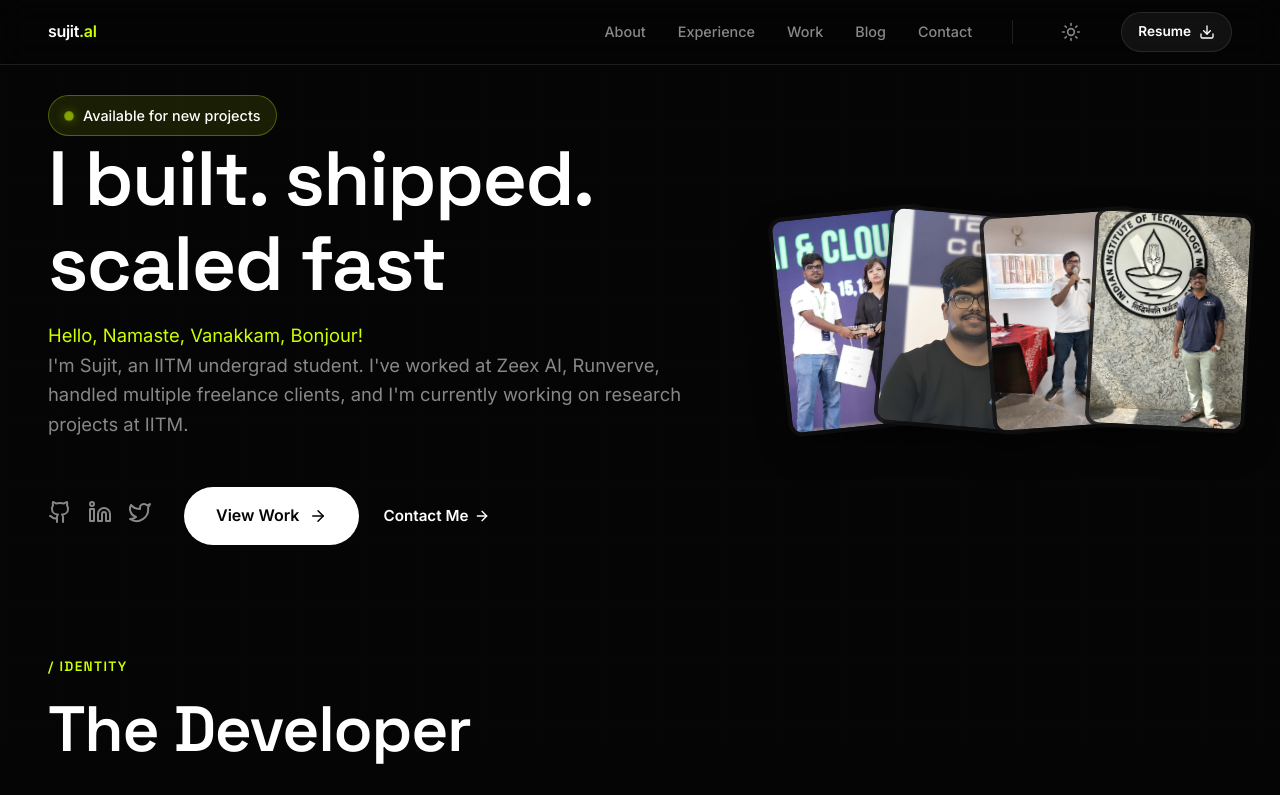
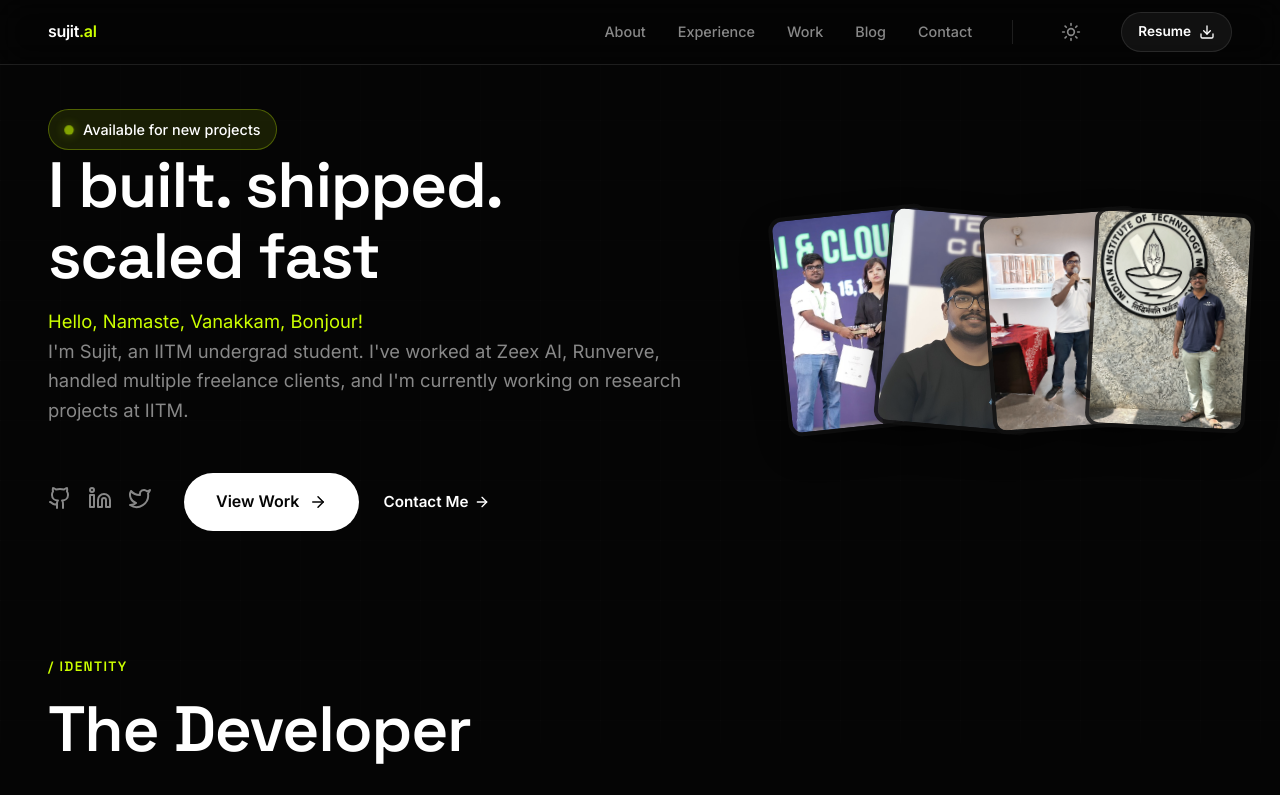
Before and after one commit to sujit-al1809/minimalist-porfolio, a Next.js app: page / in a window 1280 px wide. Shown: the top 795 px of the page. Built offline with nearby package versions, Linux system fonts and the light colour scheme; grey boxes are pictures that could not be loaded.

Commit message:
Size Updated

```diff
--- a/src/app/globals.css
+++ b/src/app/globals.css
@@ -515,7 +515,7 @@ img {
   gap: 2rem;
   /* Added gap to separate columns */
   min-height: 80vh;
-  padding-top: 130px;
+  padding-top: 160px;
   /* Increased to ensure badge is visible */
   padding-bottom: 4rem;
   position: relative;
--- a/src/components/Hero.tsx
+++ b/src/components/Hero.tsx
@@ -86,7 +86,7 @@ export default function Hero() {
           variants={fadeUp}
           style={{
             fontFamily: "'Space Grotesk', sans-serif",
-            fontSize: 'clamp(1.75rem, 6vw, 5.5rem)',
+            fontSize: 'clamp(1.75rem, 5vw, 4.5rem)',
             fontWeight: 600,
             lineHeight: 1.1,
             letterSpacing: '-0.02em',
```
